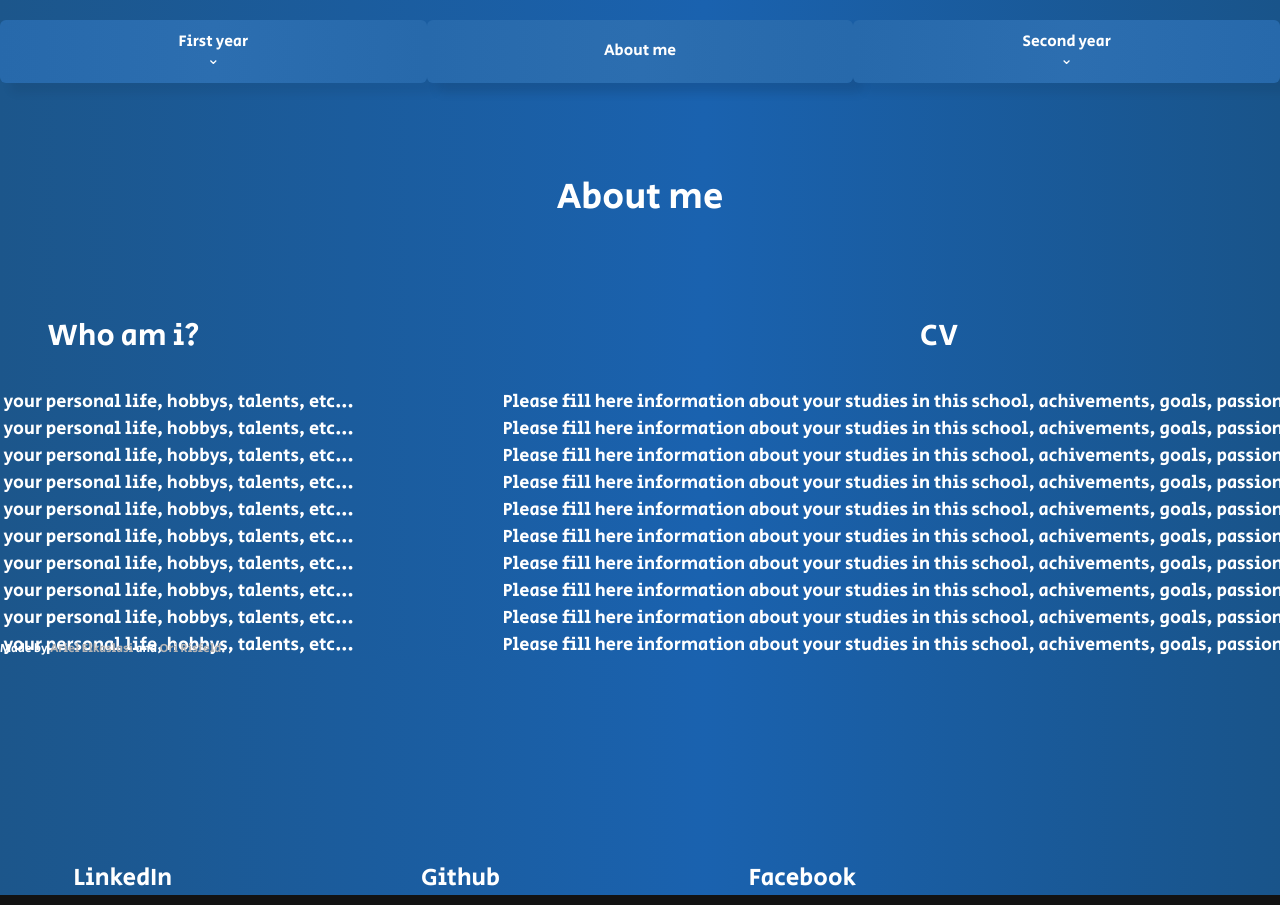
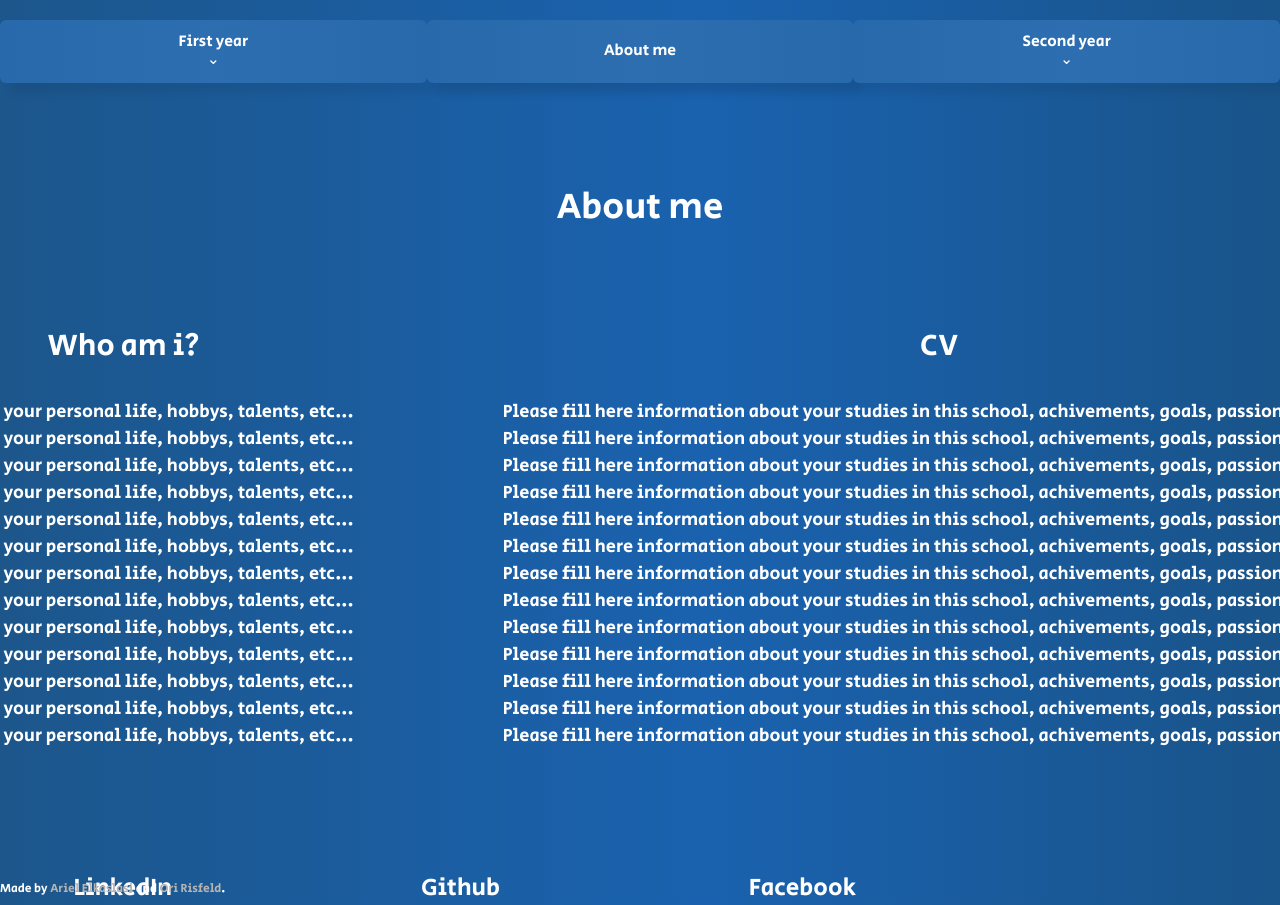
Before and after one commit to raisfeld-ori/pol-template, a Next.js app: page /projects/about in a window 1280 px wide. Built offline with nearby package versions, Linux system fonts and the light colour scheme.

Commit message:
small changes to design

```diff
--- a/app/projects/layout.css
+++ b/app/projects/layout.css
@@ -98,7 +98,7 @@
 }
 
 .child-container{
-  height: 70vh;
+  height: 100vh;
   margin-top: 10svh;
   width: 100%;
   display: flex;
@@ -145,13 +145,12 @@ h1, li, p{
 .description{
   font-size: 1.5em;
   width: 30em;
-  margin-right: 3em;/* REMOVE THIS IN WHILE MEDIA*/
-  max-width: 30em;
+  margin-right: 3em;
 
 }
 
 .links{
-  width: 100%;
+  width: 100vw;
   display: flex;
   justify-content: space-evenly;
   position: absolute;
@@ -183,6 +182,12 @@ h1, li, p{
   .images{
     flex-direction: column;
   }
+  .descriptions{
+    flex-direction: column;
+  }
+  .description{
+    margin-right: 0;
+  }
 }
 
 .images{
@@ -211,9 +216,6 @@ h1, li, p{
   margin-left: 3em; /* REMOVE THIS IN WHILE MEDIA*/
   width: 54em;
 
-
-
-
 }
 
 .Whoami{
```
